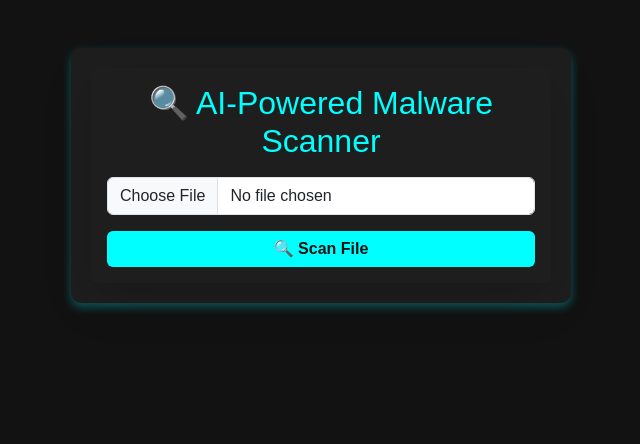
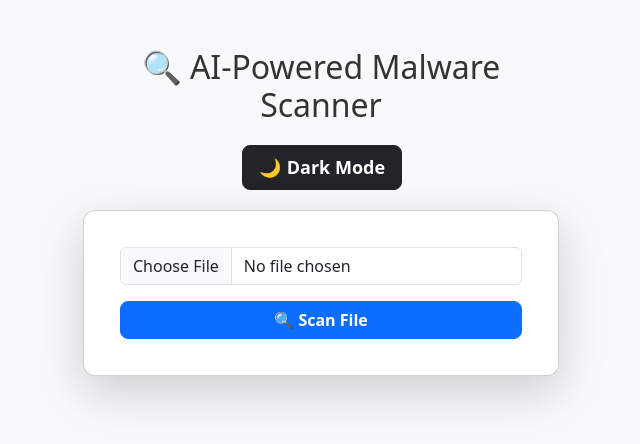
Before and after one commit to Ritvik479/KrackHack-CyberSec-Project, a Flask app: page / in a window 1280 px wide. Shown: the top 444 px of the page, without its empty margins (319-959 px from the left). Run offline with Flask 3, Linux system fonts and the light colour scheme; some libraries are stand-ins or nearby versions.

Commit message:
Add Toggle button

```diff
--- a/static/css/styles.css
+++ b/static/css/styles.css
@@ -1,46 +1,113 @@
+/* General Styles */
 body {
-    background-color: #121212;
-    color: #ffffff;
-    font-family: Arial, sans-serif;
+    background-color: #f8f9fa;
+    color: #333;
+    transition: background 0.3s, color 0.3s;
 }
+
 .container {
     max-width: 500px;
-    margin-top: 50px;
-    background: #1e1e1e;
-    padding: 20px;
-    border-radius: 10px;
-    box-shadow: 0px 4px 10px rgba(0, 255, 255, 0.3);
+    margin-top: 80px; /* Increased margin to move everything downward */
     text-align: center;
 }
+
+/* Card Styling */
 .card {
-    background: #1e1e1e;
+    background: white;
+    padding: 20px;
+    border-radius: 12px;
+    box-shadow: 0px 4px 12px rgba(0, 0, 0, 0.1);
+    transition: box-shadow 0.3s ease-in-out;
+    margin-top: 20px; /* Added margin to move the box downward */
+}
+.card:hover {
+    box-shadow: 0px 6px 16px rgba(0, 0, 0, 0.2);
+}
+
+/* Dark Mode Styles */
+.dark-mode {
+    background-color: #212529;
+    color: #f8f9fa;
+    transition: background 0.3s, color 0.3s;
+}
+.dark-mode .card {
+    background: #333;
+    color: #fff;
+    box-shadow: 0px 4px 12px rgba(255, 255, 255, 0.1);
+}
+.dark-mode .btn {
+    background-color: #0d6efd;
     border: none;
-    color: #ffffff;
+    color: white;
 }
-.card-body h2 {
-    color: #00ffff;
+.dark-mode .btn:hover {
+    background-color: #0056b3;
 }
-.btn-primary {
-    background-color: #00ffff;
-    border: none;
-    color: #121212;
+.dark-mode .progress-bar {
+    background-color: #17a2b8;
+}
+
+/* Dark Mode Toggle Button */
+#darkModeToggle {
+    display: flex;
+    align-items: center;
+    justify-content: center;
+    gap: 6px;
+    width: 160px;
+    font-size: 16px;
+    padding: 8px 12px;
+    margin: 20px auto; /* Increased margin to move the toggle downward */
+    position: relative;
+    left: 17%; /* Shifted slightly more left */
+    transform: translateX(-50%);
+}
+#darkModeToggle span {
+    font-size: 18px;
+}
+
+/* Button Styling */
+.btn {
     font-weight: bold;
+    border-radius: 8px;
+    transition: transform 0.2s ease-in-out;
 }
-.btn-primary:hover {
-    background-color: #00cccc;
+.btn:hover {
+    transform: scale(1.05);
 }
-.alert {
-    background-color: #ff4c4c;
-    color: white;
-    border: none;
-}
+
+/* Loading Spinner */
 .spinner-border {
     display: none;
 }
+
+/* Progress Bar */
+.progress {
+    height: 8px;
+    border-radius: 5px;
+    overflow: hidden;
+    display: none;
+}
+.progress-bar {
+    background-color: #007bff;
+    width: 0%;
+    transition: width 1s ease-in-out;
+}
+
+/* Scan Result */
 #scanResult {
-    background: #222;
-    padding: 15px;
+    font-size: 18px;
+    font-weight: bold;
+    padding: 10px;
     border-radius: 8px;
-    box-shadow: 0px 2px 8px rgba(0, 255, 255, 0.2);
-    margin-top: 15px;
+    display: none;
 }
+.scan-safe {
+    background-color: #d4edda;
+    color: #155724;
+    border: 1px solid #c3e6cb;
+}
+.scan-danger {
+    background-color: #f8d7da;
+    color: #721c24;
+    border: 1px solid #f5c6cb;
+}
--- a/static/js/script.js
+++ b/static/js/script.js
@@ -1,22 +1,79 @@
-document.getElementById("uploadForm").addEventListener("submit", function(event) {
-    event.preventDefault();
+document.addEventListener("DOMContentLoaded", function () {
+    const uploadForm = document.getElementById("uploadForm");
+    const loadingSpinner = document.querySelector(".spinner-border");
+    const progressBar = document.querySelector(".progress-bar");
+    const progressContainer = document.querySelector(".progress");
+    const scanResult = document.getElementById("scanResult");
+    const darkModeToggle = document.getElementById("darkModeToggle");
+    const darkModeIcon = document.getElementById("darkModeIcon");
+    const darkModeText = document.getElementById("darkModeText");
 
-    let formData = new FormData(this);
-    document.querySelector(".spinner-border").style.display = "inline-block";
-    document.getElementById("scanResult").style.display = "none";
+    // Check for saved dark mode preference
+    if (localStorage.getItem("darkMode") === "enabled") {
+        enableDarkMode();
+    }
 
-    fetch("/scan", {
-        method: "POST",
-        body: formData
-    })
-    .then(response => response.json())
-    .then(data => {
-        document.querySelector(".spinner-border").style.display = "none";
-        document.getElementById("scanResult").style.display = "block";
-        document.getElementById("resultText").textContent = data.result;
-    })
-    .catch(error => {
-        console.error("Error:", error);
-        document.querySelector(".spinner-border").style.display = "none";
+    // Dark Mode Toggle
+    darkModeToggle.addEventListener("click", function () {
+        if (document.body.classList.contains("dark-mode")) {
+            disableDarkMode();
+        } else {
+            enableDarkMode();
+        }
     });
+
+    function enableDarkMode() {
+        document.body.classList.add("dark-mode");
+        darkModeIcon.textContent = "☀️"; // Change to Sun icon
+        darkModeText.textContent = "Light Mode"; // Update text
+        darkModeToggle.classList.remove("btn-dark");
+        darkModeToggle.classList.add("btn-light");
+        localStorage.setItem("darkMode", "enabled"); // Save preference
+    }
+
+    function disableDarkMode() {
+        document.body.classList.remove("dark-mode");
+        darkModeIcon.textContent = "🌙"; // Change to Moon icon
+        darkModeText.textContent = "Dark Mode"; // Update text
+        darkModeToggle.classList.remove("btn-light");
+        darkModeToggle.classList.add("btn-dark");
+        localStorage.setItem("darkMode", "disabled"); // Save preference
+    }
+
+    // File Upload Form Submission
+    uploadForm.addEventListener("submit", function (event) {
+        event.preventDefault(); // Prevent default form submission
+
+        scanResult.style.display = "none";
+        loadingSpinner.style.display = "inline-block";
+        progressContainer.style.display = "block";
+        progressBar.style.width = "0%";
+
+        let progress = 0;
+        let interval = setInterval(() => {
+            progress += 20;
+            progressBar.style.width = `${progress}%`;
+
+            if (progress >= 100) {
+                clearInterval(interval);
+                loadingSpinner.style.display = "none";
+                displayScanResult();
+            }
+        }, 500);
+    });
+
+    function displayScanResult() {
+        progressContainer.style.display = "none";
+        scanResult.style.display = "block";
+
+        let isSafe = Math.random() > 0.3; // 70% chance it's safe
+
+        if (isSafe) {
+            scanResult.className = "scan-safe";
+            scanResult.textContent = "✅ No malware detected. Your file is safe!";
+        } else {
+            scanResult.className = "scan-danger";
+            scanResult.textContent = "⚠️ Malware detected! Please delete this file.";
+        }
+    }
 });
--- a/templates/index.html
+++ b/templates/index.html
@@ -13,10 +13,17 @@
 </head>
 <body>
     <div class="container mt-5">
+        <h2 class="text-center mb-3">🔍 AI-Powered Malware Scanner</h2>
+
+        <!-- Dark Mode Toggle Button (Placed below title and above file upload) -->
+        <div class="text-center mb-3">
+            <button id="darkModeToggle" class="btn btn-dark">
+                <span id="darkModeIcon">🌙</span> <span id="darkModeText">Dark Mode</span>
+            </button>
+        </div>
+
         <div class="card shadow-lg">
             <div class="card-body text-center">
-                <h2 class="mb-3">🔍 AI-Powered Malware Scanner</h2>
-
                 <!-- Flash Messages (Success/Error Notifications) -->
                 {% with messages = get_flashed_messages(with_categories=true) %}
                     {% if messages %}
@@ -40,11 +47,13 @@
                     <span class="visually-hidden">Scanning...</span>
                 </div>
 
-                <!-- Scan Result Section -->
-                <div id="scanResult" class="mt-3" style="display: none;">
-                    <h4>Scan Result:</h4>
-                    <p id="resultText" class="fw-bold"></p>
+                <!-- Progress Bar -->
+                <div class="progress mt-3" style="display: none;">
+                    <div class="progress-bar progress-bar-striped progress-bar-animated" style="width: 0%;"></div>
                 </div>
+
+                <!-- Scan Result Message -->
+                <div id="scanResult" class="mt-3" style="display: none;"></div>
             </div>
         </div>
     </div>
```
Also changed, not shown: 1 other file.
